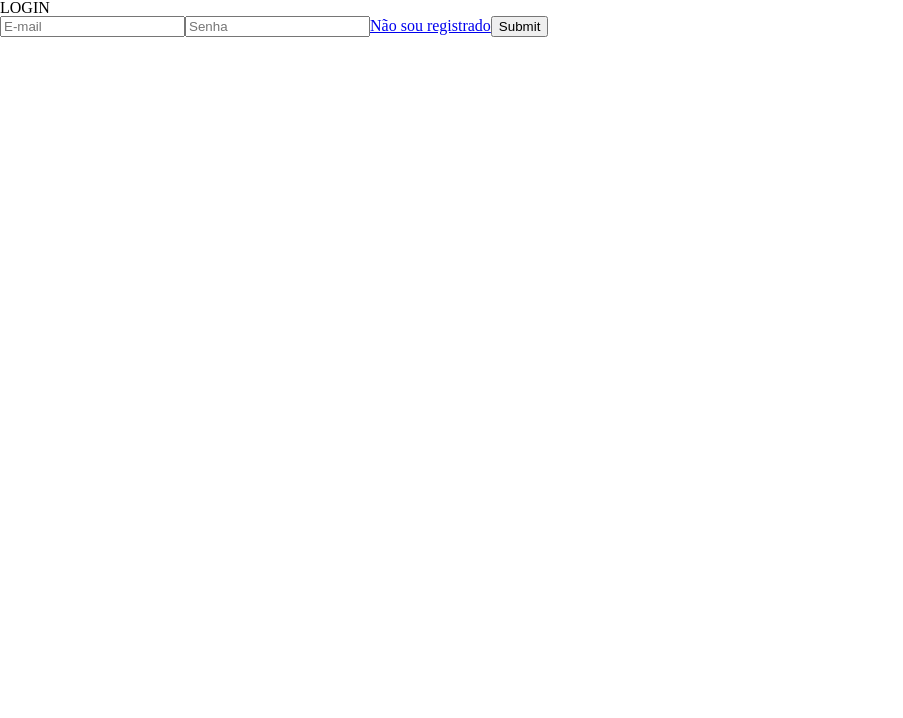
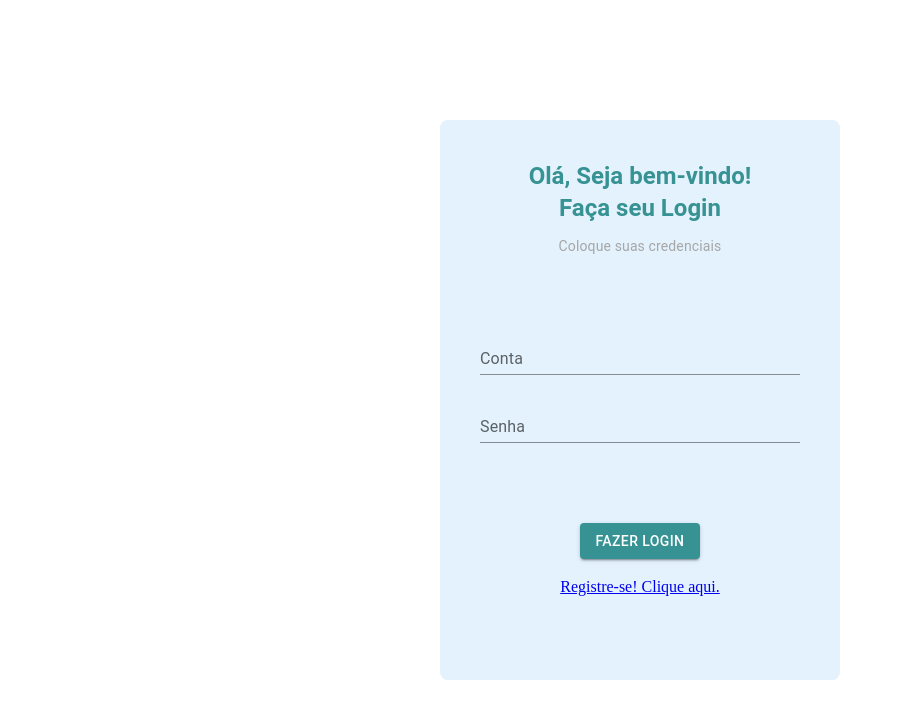
Before and after one commit to barcellos96/kenzie-front-end, a React (Create React App) app: page /dashboard in a window 1280 px wide. Shown: the top 718 px of the page, without its empty margins (0-903 px from the left). Built offline with nearby package versions, Linux system fonts and the light colour scheme; no server answers.

Commit message:
styled start with MUI

```diff
--- a/package.json
+++ b/package.json
@@ -3,7 +3,10 @@
   "version": "0.1.0",
   "private": true,
   "dependencies": {
+    "@emotion/react": "^11.10.4",
+    "@emotion/styled": "^11.10.4",
     "@hookform/resolvers": "^2.9.8",
+    "@mui/material": "^5.10.7",
     "@testing-library/jest-dom": "^5.14.1",
     "@testing-library/react": "^13.0.0",
     "@testing-library/user-event": "^13.2.1",
--- a/src/pages/Login/index.tsx
+++ b/src/pages/Login/index.tsx
@@ -4,6 +4,7 @@ import { useForm } from "react-hook-form";
 import { useContext } from "react";
 import { LoginContext } from "../../providers/Login";
 import Dashboard from "../Dashboard";
+import { Box, Typography, TextField, Button } from "@mui/material";
 
 interface FormValuesLogin {
   email: string;
@@ -33,23 +34,136 @@ const Login = () => {
   }
 
   return (
-    <>
-      <h1>LOGIN</h1>
-      <form onSubmit={handleSubmit(onSubmitFunction)}>
-        <input type="email" placeholder="E-mail" {...register("email")} />
-        {errors.email && errors.email.type === "required" && (
-          <span>campo obrigatório</span>
-        )}
-        <input type="password" placeholder="Senha" {...register("password")} />
-        {errors.password && errors.password.type === "required" && (
-          <span>campo obrigatório</span>
-        )}
+    <Box
+      sx={{
+        display: "flex",
+        alignItems: "center",
+        justifyContent: "center",
+        width: "100%",
+        bgcolor: "#FFF",
+        height: "100vh",
+      }}
+    >
+      <Box
+        sx={{
+          display: "flex",
+          flexDirection: "column",
+          alignItems: "Center",
+          width: "400px",
+          bgcolor: "#e3f2fd",
+          borderRadius: "1ch",
+          height: "70vh",
+          minHeight: "550px",
+          maxHeight: "650px",
+        }}
+      >
+        <Typography
+          variant="h5"
+          sx={{
+            display: "flex",
+            flexDirection: "column",
+            alignItems: "center",
+            fontWeight: "bold",
+            marginTop: "40px",
+            color: "#369293",
+          }}
+        >
+          Olá, Seja bem-vindo! <p>Faça seu Login</p>
+        </Typography>
+        <Typography
+          variant="subtitle1"
+          sx={{
+            fontSize: "14px",
+            fontWeight: "regular",
+            marginTop: "10px",
+            marginBottom: "60px",
+            color: "#a6a6a6",
+          }}
+        >
+          Coloque suas credenciais
+        </Typography>
+        <form>
+          <Box
+            sx={{
+              display: "flex",
+              alignItems: "center",
+              flexDirection: "column",
+              width: "40ch",
+            }}
+          >
+            <TextField
+              id="account-id"
+              label="Conta"
+              variant="standard"
+              sx={{
+                m: 1,
+                width: "100%",
+                marginBottom: "20px",
+              }}
+              {...register("email")}
+            />
+            {errors.email && errors.email.type === "required" && (
+              <Box
+                component="p"
+                role="alert"
+                sx={{
+                  display: "flex",
+                  color: "red",
+                  width: "100%",
+                  marginTop: "-12px",
+                  paddingBottom: 2,
+                }}
+              >
+                Campo obrigatório
+              </Box>
+            )}
+            <TextField
+              id="senha-id"
+              label="Senha"
+              variant="standard"
+              type="password"
+              sx={{
+                width: "100%",
+                marginBottom: "80px",
+              }}
+              {...register("password")}
+            />
+            {errors.password && errors.password.type === "required" && (
+              <Box
+                component="p"
+                role="alert"
+                sx={{
+                  display: "flex",
+                  color: "red",
+                  width: "100%",
+                  marginTop: "-12px",
+                  paddingBottom: 2,
+                }}
+              >
+                Campo obrigatório
+              </Box>
+            )}
 
-        <a href="/register">Não sou registrado</a>
-
-        <input type="submit" />
-      </form>
-    </>
+            <Button
+              variant="contained"
+              sx={{
+                bgcolor: "#369293",
+                marginBottom: "20px",
+                "&:hover": {
+                  bgcolor: "#369293",
+                  opacity: 0.9,
+                },
+              }}
+              type="submit"
+              onClick={handleSubmit(onSubmitFunction)}
+            >
+              Fazer Login
+            </Button>
+            <a href="/register">Registre-se! Clique aqui.</a>
+          </Box>
+        </form>
+      </Box>
+    </Box>
   );
 };
 
--- a/src/pages/Register/index.tsx
+++ b/src/pages/Register/index.tsx
@@ -50,6 +50,7 @@ const Register = () => {
         )}
 
         <input type="submit" />
+        <a href="/">Faça Login! Clique aqui.</a>
       </form>
     </>
   );
--- a/src/providers/Dashboard/index.tsx
+++ b/src/providers/Dashboard/index.tsx
@@ -10,6 +10,7 @@ export type TCreateContact = {
 interface IRegisterContactData {
   RegisterContact(data: TCreateContact): Promise<object>;
   contacts: [];
+  user: [];
   DeleteContactSelf(idContact: string): Promise<any>;
   modalNewContact: boolean;
   setModalNewContact: Function;
@@ -26,6 +27,8 @@ export const DashboardContext = createContext<IRegisterContactData>(
 
 export const DashboardProvider = ({ children }: IChildrenReact) => {
   const [contacts, setContacts] = useState<[]>([]);
+  const [user, setUser] = useState<[]>([]);
+
   const [modalNewContact, setModalNewContact] = useState(false);
 
   const uid = localStorage.getItem("uid");
@@ -56,6 +59,8 @@ export const DashboardProvider = ({ children }: IChildrenReact) => {
         },
       })
       .then((res) => {
+        console.log(res.data);
+        setUser(res.data);
         setContacts(res.data.contacts);
 
         return res.data;
@@ -116,6 +121,7 @@ export const DashboardProvider = ({ children }: IChildrenReact) => {
     <DashboardContext.Provider
       value={{
         RegisterContact,
+        user,
         contacts,
         DeleteContactSelf,
         modalNewContact,
--- a/src/providers/Register/index.tsx
+++ b/src/providers/Register/index.tsx
@@ -17,7 +17,6 @@ export type TCreateUserUpdate = {
 };
 
 interface IRegisterData {
-  user: TCreateUser | null;
   Register(data: TCreateUser): Promise<object>;
   UpdateUser(data: TCreateUserUpdate): Promise<object>;
   modalUpdateUser: boolean;
@@ -33,8 +32,6 @@ export const RegisterContext = createContext<IRegisterData>(
 );
 
 export const RegisterProvider = ({ children }: IChildrenReact) => {
-  const [user, setUser] = useState<TCreateUser | null>(null);
-
   const [modalUpdateUser, setModalUpdateUser] = useState<boolean>(false);
 
   const navigate = useNavigate();
@@ -43,7 +40,6 @@ export const RegisterProvider = ({ children }: IChildrenReact) => {
     const responseUser = await api
       .post("/users", data)
       .then((res) => {
-        setUser(data);
         navigate("/");
       })
       .catch((err) => {
@@ -63,12 +59,16 @@ export const RegisterProvider = ({ children }: IChildrenReact) => {
         },
       })
       .then((res) => {
-        console.log(res.data);
-        console.log(data);
         setModalUpdateUser(false);
+        localStorage.clear();
+        setTimeout(() => {
+          navigate("/");
+          console.log("Faça login para validar seus dados");
+        }, 1000);
         return res;
       })
       .catch((err) => {
+        console.log(err);
         return err;
       });
 
@@ -82,7 +82,6 @@ export const RegisterProvider = ({ children }: IChildrenReact) => {
   return (
     <RegisterContext.Provider
       value={{
-        user,
         Register,
         UpdateUser,
         modalUpdateUser,
```
Also changed, not shown: 2 other files (tests, documents, lock files or other folders).
